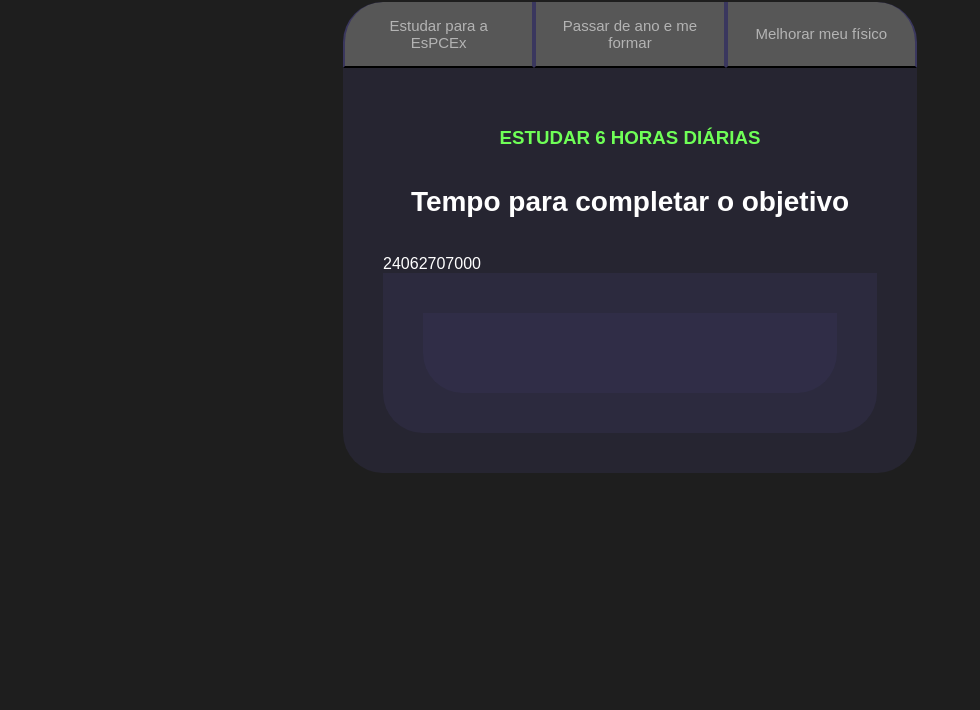
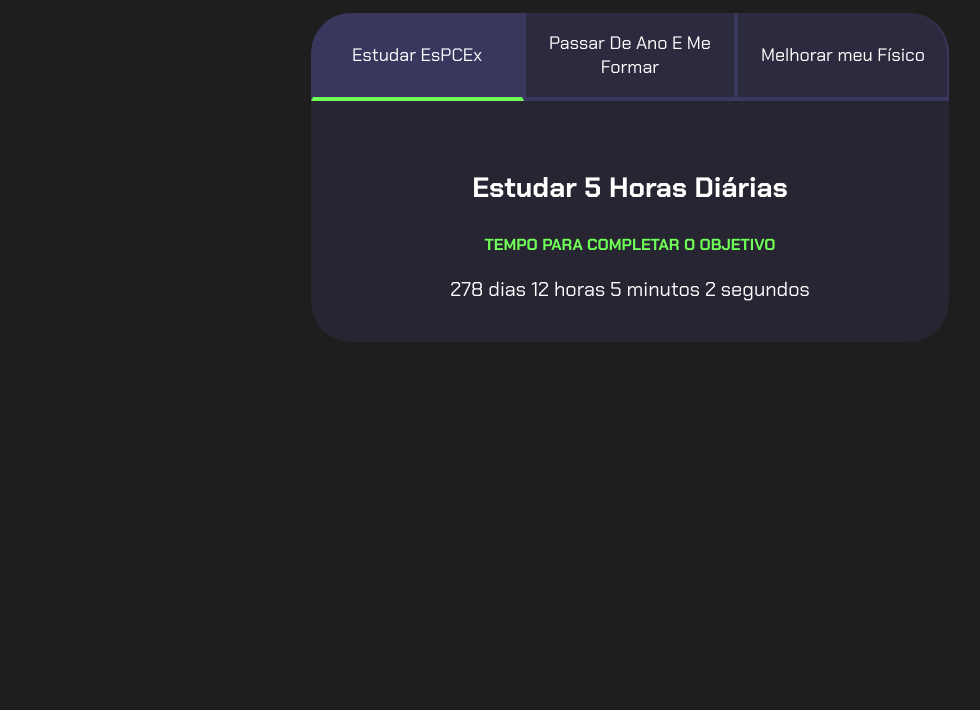
Before and after one commit to geovanesanto/caf--requentado, a plain HTML site: page index.html in a window 1280 px wide. Shown: the part 90-800 px from the top of the page, without its empty margins (10-990 px from the left). Drawn offline with Linux system fonts and the light colour scheme; a web font is replaced by a local one.

Commit message:
Atualizando página.

```diff
--- a/index.html
+++ b/index.html
@@ -2,38 +2,35 @@
 <html lang="pt-br">
 <head>
     <meta charset="UTF-8">
-    <meta http-equiv="X-UA-Compatible" content="IE=edge">
     <meta name="viewport" content="width=device-width, initial-scale=1.0">
-    <title>meus objetivos de vida</title>
+    <title>Meus objetivos do ano</title>
     <link rel="stylesheet" href="style.css">
 </head>
-
 <body>
     <section class="conteudo-principal">
-    <h2 class="titulo-principal">Meus objetivos do ano <span>_</span></h2>
+        <h2 class="titulo-principal">Meus Objetivos do ano<span>_</span></h2>
         <div class="conteudo">
         <div class="botoes">
-        <button class="botao">Estudar para a EsPCEx</button>
-        <button class="botao">Passar de ano e me formar</button>
-        <button class="botao">Melhorar meu físico</button>
+            <button class="botao ativo">Estudar EsPCEx</button>
+            <button class="botao">Passar De Ano E Me Formar</button>
+            <button class="botao">Melhorar meu Físico</button>
         </div>
         <div class="abas-textos">
             <div class="aba-conteudo ativo">
-            <h3 class="aba-conteudo-titulo-principal">Estudar 6 horas diárias</h3>
+                <h3 class="aba-conteudo-titulo-principal">Estudar 5 Horas Diárias</h3>
                 <h4 class="aba-conteudo-titulo-secundario">Tempo para completar o objetivo</h4>
                 <div class="contador"></div>
             </div>
-    <div class="abas-textos ativo">
             <div class="aba-conteudo">
-          <h3 class="aba-conteudo-titulo-principal">Tirar boas notas na escola</h3>
-          <h4 class="aba-conteudo-titulo-secundario">Tempo para complear o objetivo</h4>
+                <h3 class="aba-conteudo-titulo-principal">Tirar Boas Notas</h3>
+                <h4 class="aba-conteudo-titulo-secundario">Tempo para completar o objetivo</h4>
                 <div class="contador"></div>
             </div>
-    <div class="abas-textos ativo">
             <div class="aba-conteudo">
-         <h3 class="aba-conteudo-titulo-principal">Ter foco na academia</h3>
-         <h4 class="aba-conteudo-titulo-secundario">Tempo para complear o objetivo</h4>
+                <h3 class="aba-conteudo-titulo-principal">Ter Foco E Dedicação Na Academia</h3>
+                <h4 class="aba-conteudo-titulo-secundario">Tempo para completar o objetivo</h4>
                 <div class="contador"></div>
+            </div>
         </div>
     </div>
     </section>
--- a/main.js
+++ b/main.js
@@ -1,10 +1,10 @@
 const botoes = document.querySelectorAll(".botao");
 const textos = document.querySelectorAll(".aba-conteudo");
 
-for(let i=0; i <botoes.length; i++){
-    botoes[i].onclick = function(){
+for (let i = 0; i < botoes.length; i++) {
+    botoes[i].onclick = function () {
 
-        for(let j=0; j<botoes.length; j++){
+        for (let j = 0; j < botoes.length; j++) {
             botoes[j].classList.remove("ativo");
             textos[j].classList.remove("ativo");
         }
@@ -16,6 +16,39 @@ for(let i=0; i <botoes.length; i++){
 
 const contadores = document.querySelectorAll(".contador");
 const tempoObjetivo1 = new Date("2024-12-31T00:00:00");
-let tempoAtual = new Date();
+const tempoObjetivo2 = new Date("2024-12-31T00:00:00");
+const tempoObjetivo3 = new Date("2024-09-21T00:00:00");
 
-contadores[0].textContent = tempoObjetivo1 - tempoAtual;
+const tempos = [tempoObjetivo1,tempoObjetivo2,tempoObjetivo3];
+
+
+function calculaTempo(tempoObjetivo) {
+    let tempoAtual = new Date();
+    let tempoFinal = tempoObjetivo - tempoAtual;
+    let segundos = Math.floor(tempoFinal / 1000);
+    let minutos = Math.floor(segundos / 60);
+    let horas = Math.floor(minutos / 60);
+    let dias = Math.floor(horas / 24);
+
+    segundos %= 60;
+    minutos %= 60;
+    horas %= 24;
+    if (tempoFinal > 0){
+        return dias + " dias " + horas + " horas " + minutos + " minutos " + segundos + " segundos";
+    } else {
+        return "Prazo Finalizado";
+    }
+}
+
+function atualizaCronometro(){
+    for (let i=0; i<contadores.length;i++){
+        contadores[i].textContent = calculaTempo(tempos[i]);
+    }
+}
+
+function comecaCronometro(){
+    atualizaCronometro();
+    setInterval(atualizaCronometro,1000);
+}
+
+comecaCronometro();
--- a/style.css
+++ b/style.css
@@ -1,6 +1,6 @@
-@import url('https://fonts.googleapis.com/css2?family=Micro+5&display=swap');
+@import url('https://fonts.googleapis.com/css2?family=Chakra+Petch:wght@400;700&display=swap');
 
-:root{
+:root {
     --cor-de-fundo: #1E1E1E;
     --verde: #6FFF57;
     --branco: #FFFFFF;
@@ -9,13 +9,14 @@
     --texto-fundo: rgba(58, 55, 94, 0.3);
 }
 
-body{
+body {
     background-color: var(--cor-de-fundo);
     color: var(--branco);
     font-family: 'Chakra Petch', sans-serif;
 }
 
-.conteudo-principal{
+
+.conteudo-principal {
     display: flex;
     flex-direction: column;
     justify-content: center;
@@ -25,37 +26,38 @@ body{
     margin: 0 auto;
 }
 
-.titulo-principal{
+.titulo-principal {
     text-align: left;
     width: 100%;
-    font-size: 30px;
+    font-size: 32px;
 }
 
-.titulo-principal span{
+.titulo-principal span {
     color: var(--verde);
 }
 
-.botao{
-    font-family: "Chakra Petch", sans-serif;
-    background-color: rgb(87, 87, 87);
-    color: #ffffff8d;
+
+.botao {
+    font-family: 'Chakra Petch', sans-serif;
+    background-color: var(--botao-inativo);
+    color: var(--branco);
     display: flex;
     justify-content: center;
     padding: 1em;
-    font-size: 15px;
+    font-size: 18px;
     align-items: center;
-    width: 65%;
-    border-bottom: 4px solid var (--botao-ativo);
+    width: 100%;
+    border-bottom: 4px solid var(--botao-ativo);
     border-left: 2px solid var(--botao-ativo);
     border-right: 2px solid var(--botao-ativo);
     border-top: none;
 }
 
-.botao:first-child{
+.botao:first-child {
     border-radius: 40px 40px 0 0;
 }
 
-.botoes{
+.botoes {
     display: block;
 }
 
@@ -69,9 +71,8 @@ body{
     padding: 40px;
     border-radius: 0 0 40px 40px;
 }
-
 .aba-conteudo.ativo{
-    display: block;
+    display:block;
 }
 
 .aba-conteudo{
@@ -79,22 +80,25 @@ body{
 }
 
 .aba-conteudo-titulo-principal{
+    font-size: 28px;
+    text-align: center;
+}
+.aba-conteudo-titulo-secundario{
     text-align: center;
     color: var(--verde);
     text-transform: uppercase;
 }
-
-.aba-conteudo-titulo-secundario{
-    font-size: 28px;
+.contador{
+    font-size: 20px;
     text-align: center;
 }
 
-@media screen and (min-width: 768px)  {
-    .botoes{
+@media screen and (min-width: 768px) {
+    .botoes {
         display: flex;
     }
 
-    .botao:first-child{
+    .botao:first-child {
         border-radius: 40px 0 0 0;
     }
 
```
Lines whose indentation alone changed are shown as unchanged.
